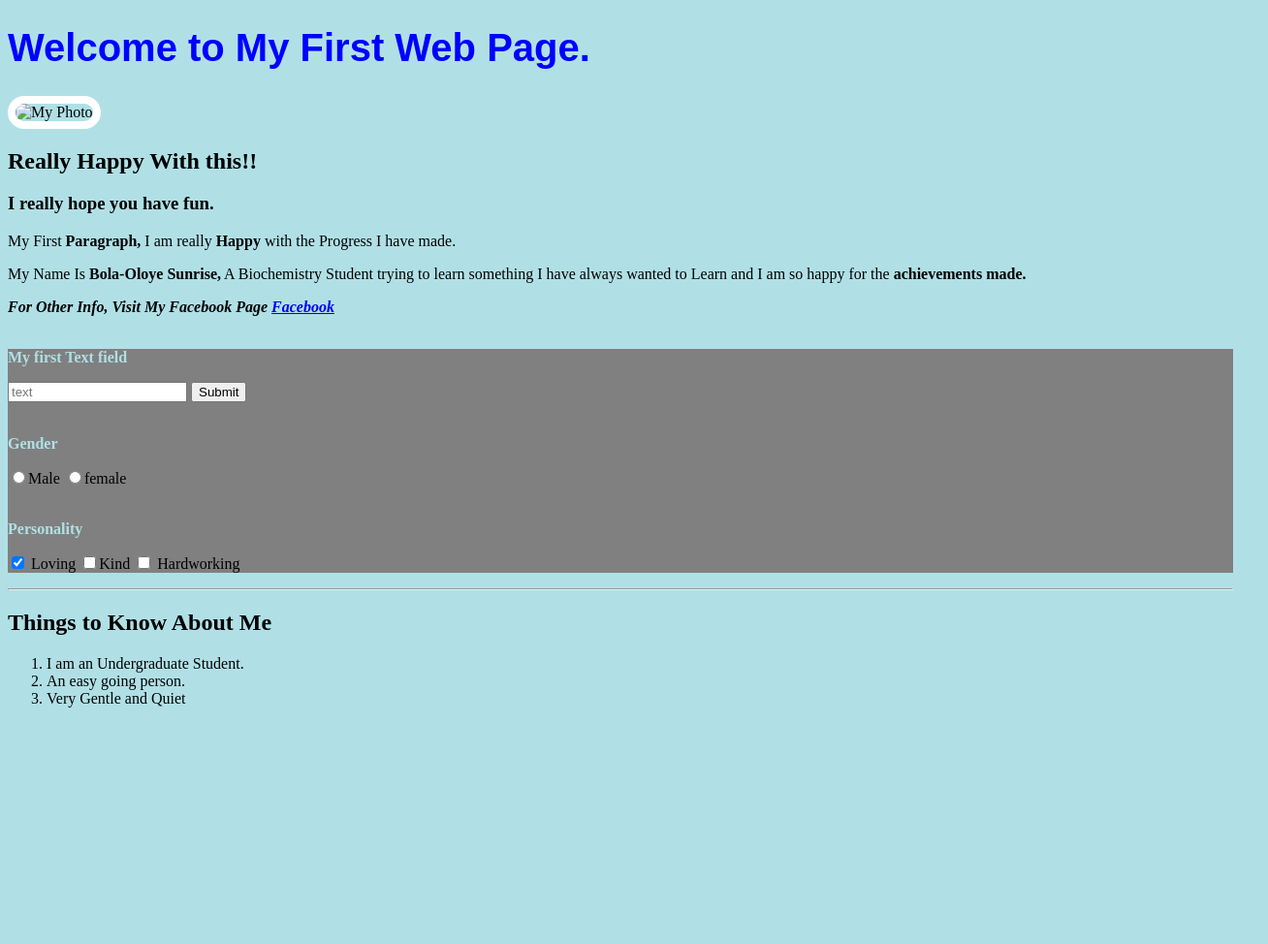
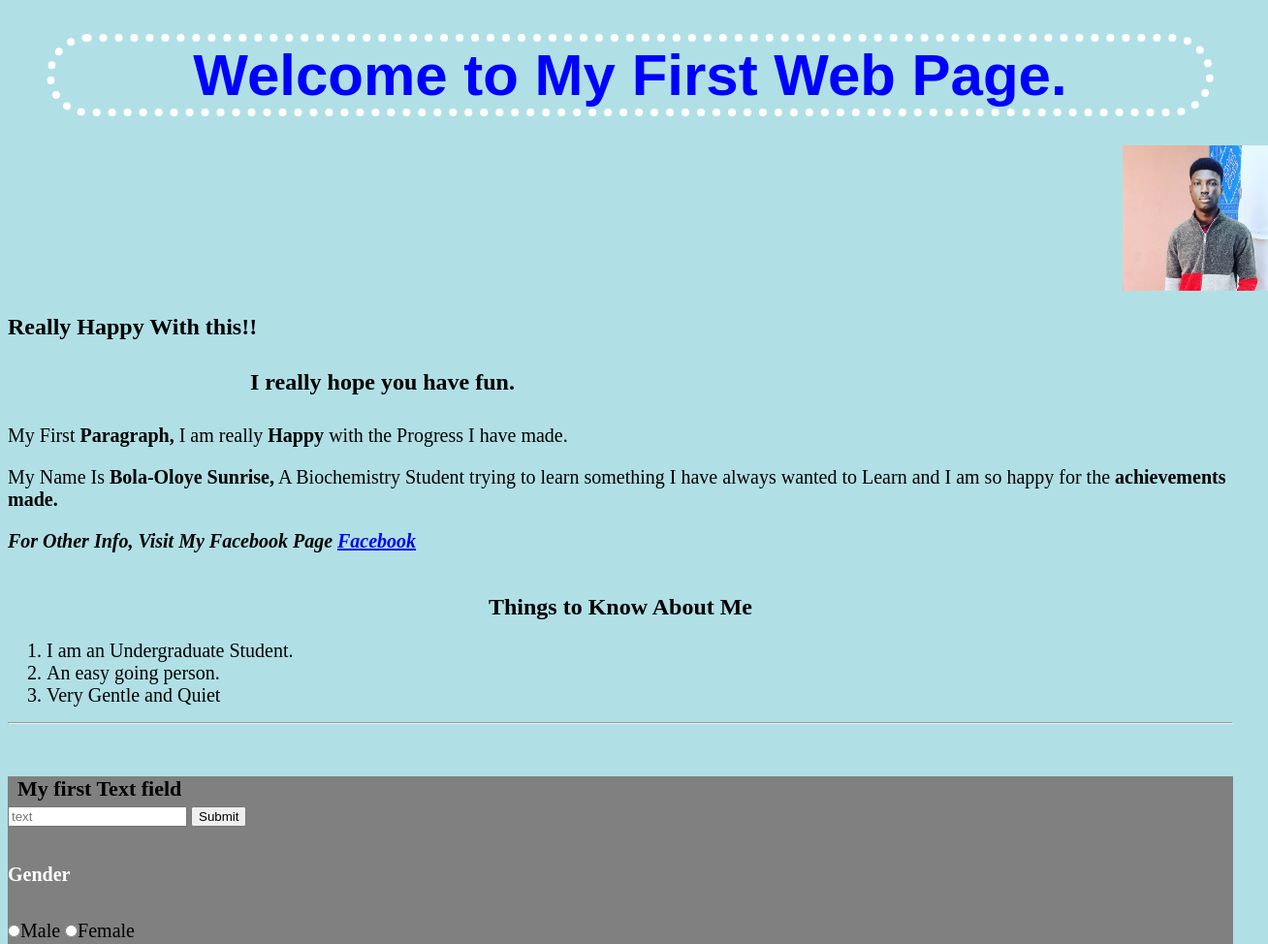
Before and after one commit to Sunriseire1/SunriseWebsite, a plain HTML site: page index.html in a window 1280 px wide. Shown: the top 974 px of the page at 97% size, 1308 px wide, since content can reach past the window. Before the commit the page ends 800 px from the top, so only its background shows below. Drawn offline with Linux system fonts and the light colour scheme.

Commit message:
My Photo
my photo

```diff
--- a/index.html
+++ b/index.html
@@ -2,15 +2,15 @@
 <html>
 <head>
 <style>
-.smaller-image{
- width: 200px;
+.larger-image{
+ width: 150px;
 }
 h1{
   color: blue;
 }
 h1{
   font-family: fantasy;
-  font-size: 40px;
+  font-size: 60px;
 }
 body {background-color: powderblue;}
 .smaller-image{
@@ -19,11 +19,25 @@ body {background-color: powderblue;}
 .thin-white-border{
   border-color: white;
   border-width: 8px;
-  border-style: solid;
-  border-radius: 120px;
+  border-style: dotted;
+  border-radius: 50px;
 }
 .gray-background{
   background-color: gray;
+}
+
+.margin{
+  margin: 35px 20px 30px 40px;
+  text-align: center;
+}
+.padding{
+  padding: 10px 20px 10px 250px;
+}
+p{
+  font-size: 20px;
+}
+[type="radio"]{
+  margin: 20px 0px 10px 0px;
 }
 </style>
 </head>
@@ -31,45 +45,46 @@ body {background-color: powderblue;}
 
 <body>
 
-<h1>Welcome to My First Web Page. </h1>
-<img class="smaller-image thin-white-border"  src="My Photo.jpg" alt="My Photo"/>
+<h1 class="margin thin-white-border">Welcome to My First Web Page. </h1>
+<img style="padding: 0px 0px 0px 1150px;" class="larger-image"  src="My Photo.jpg" alt="My Photo"/>
 <h2>Really Happy With this!!</h2>
-<h3>I really hope you have fun.</h3>
+<h2 class="padding">I really hope you have fun.</h2>
 <div>
 <p>My First <b>Paragraph,</b> I am really <b>Happy</b> with the Progress I have made.</p>
 <p>My Name Is <b>Bola-Oloye Sunrise,</b> A Biochemistry Student trying to learn something I have always wanted to Learn and I am so happy for the <b>achievements made.</b></p>
 <p><b><i>For Other Info, Visit My Facebook Page <a href="https://www.facebook.com/sunrise.irewolede.7?refid=8&_rdr" target= _blank> Facebook</i></b></a>
 <br><br>
 
-
-
+<h2 style="text-align: center;">Things to Know About Me</h2>
+<ol>
+  <li style="font-size: 20px;">I am an Undergraduate Student.</li>
+  <li style="font-size: 20px;">An easy going person.</li>
+  <li style="font-size: 20px;">Very Gentle and Quiet</li>
+</ol>
+  <hr>
+<br><br>
 
 </div>
 <div class="gray-background">
   <form>
-    <p style="color: powderblue;"><b>My first Text field</b></p>
+    <p style="color: black; margin: 10px 5px 5px 10px; font-size: 22px;"><b>My first Text field</b></p>
     <input type="text"required placeholder="text">
   <button type="submit">Submit</button><br><br>
-<p style="color: powderblue;"><b>Gender</b></p>
-<label for="male">
+<p style="color: white;"><b>Gender</b></p>
+<label style="font-size: 20px;" for="male">
     <input id="male" type="radio" name="male-female">Male
   </label>
-  <label for="female">
-    <input id="female" type="radio" name="male-female">female
+  <label style="font-size: 20px;" for="female">
+    <input id="female" type="radio" name="male-female">Female
   </label>
 <br><br>
-<p style="color: powderblue;"><b>Personality</b><p>
+<p style="color: white;"><b>Personality</b><p>
   <label for="loving"><input id="loving" type="checkbox" name="personality" checked value="loving"> Loving</label>
   <label for="kind"><input id="kind" type="checkbox" name="personality" value="kind">Kind</label>
   <label for="hardworking"><input id="hardworking" type="checkbox" name="personality" value="hardworking"> Hardworking</label><br>
   </form>
 </div>
 <hr>
-  <h2>Things to Know About Me</h2>
-  <ol>
-    <li>I am an Undergraduate Student.</li>
-    <li>An easy going person.</li>
-    <li>Very Gentle and Quiet</li>
-  </ol>
+
 </body>
 </html>
```
Also changed, not shown: My Photo.jpg (added).
